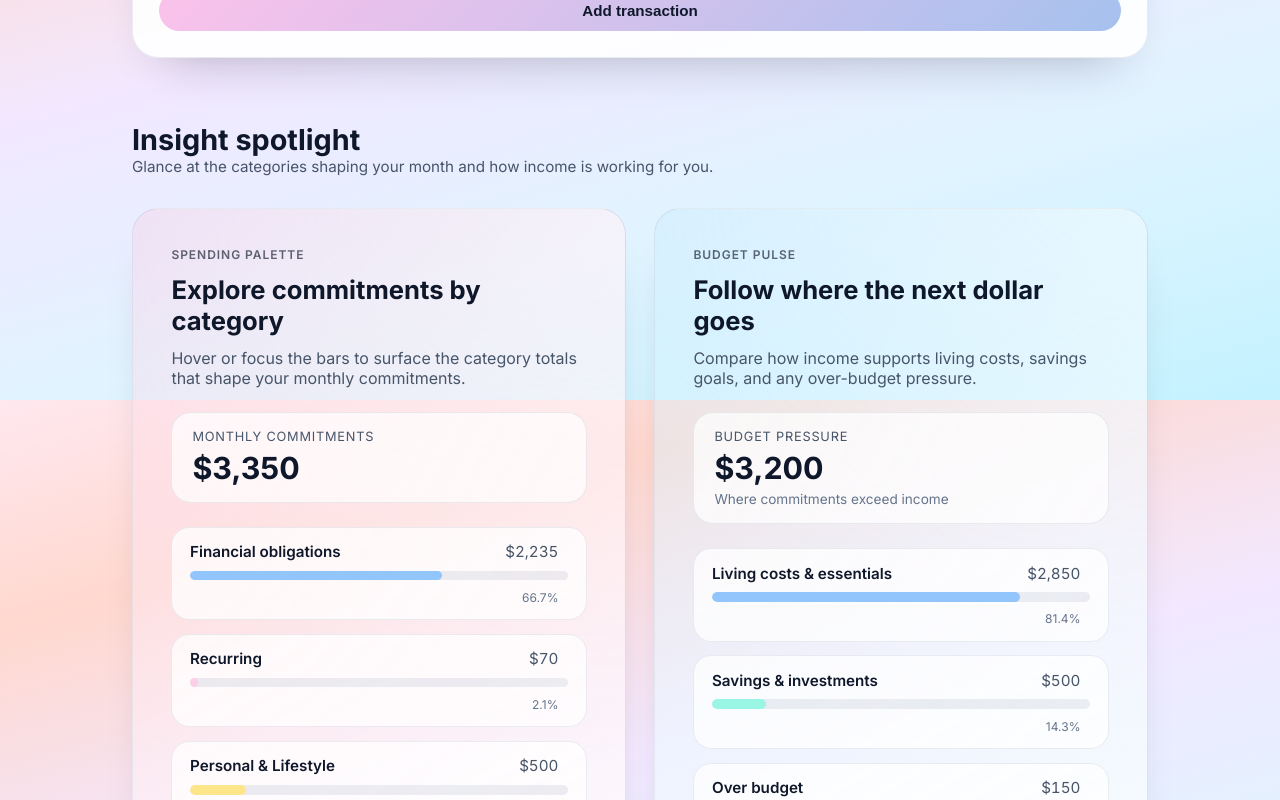
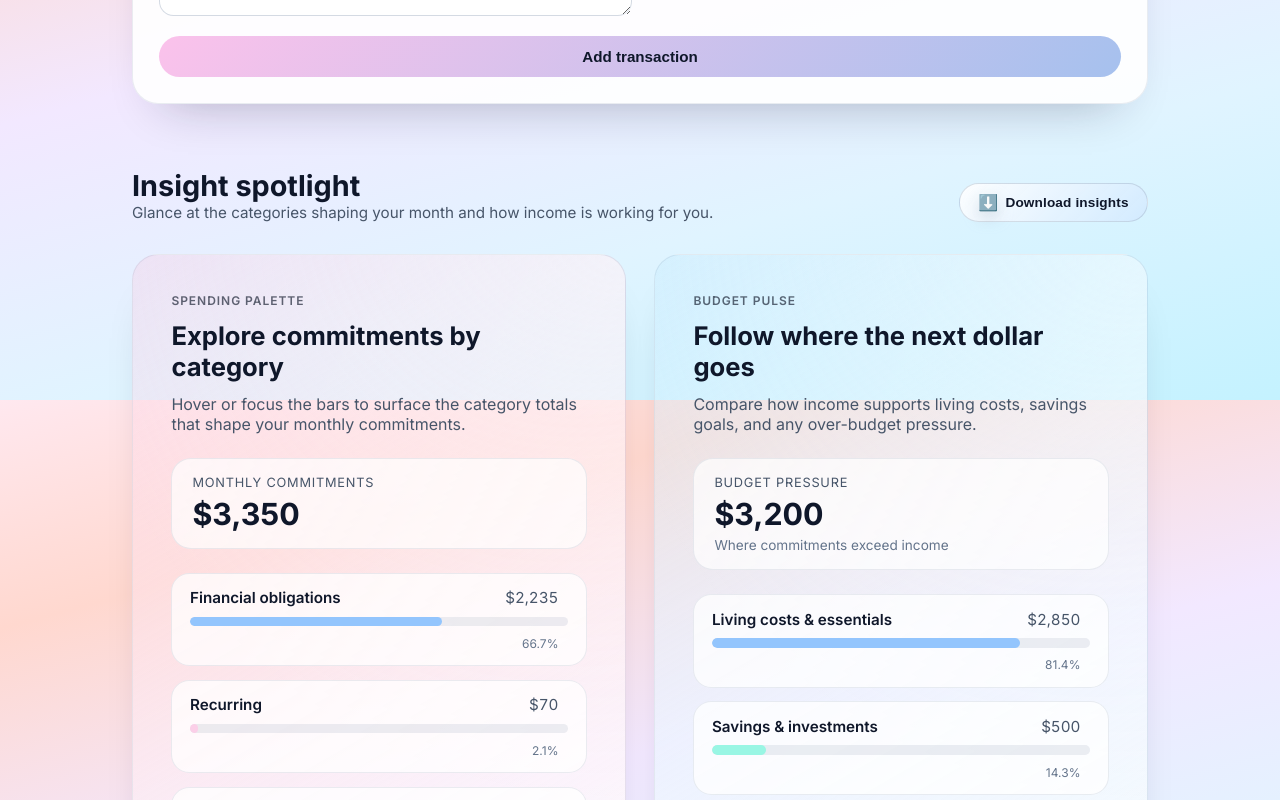
Before and after one commit to Razorblade3456/finance-tracker, a React (Vite) app: page / in a window 1280 px wide. Shown: the part 1200-2000 px from the top of the page. Built offline with nearby package versions, Linux system fonts and the light colour scheme.

Commit message:
Add downloadable exports for dashboard summaries

```diff
--- a/src/App.tsx
+++ b/src/App.tsx
@@ -1,8 +1,9 @@
-import { DragEvent as ReactDragEvent, useMemo, useState } from 'react';
+import { DragEvent as ReactDragEvent, useCallback, useMemo, useState } from 'react';
 import { Category, CategoryKey, Transaction, TransactionCadence } from './types';
 import { CategoryColumn } from './components/CategoryColumn';
 import { TransactionForm } from './components/TransactionForm';
 import { InsightList } from './components/InsightList';
+import { DownloadButton } from './components/DownloadButton';
 
 const cadenceToMonthlyFactor: Record<TransactionCadence, number> = {
   Weekly: 4,
@@ -192,10 +193,30 @@ export default function App() {
     []
   );
 
-  const formatCurrency = (value: number) => {
+  const formatCurrency = useCallback(
+    (value: number) => {
       const sign = value < 0 ? '-' : '';
       return `${sign}${formatter.format(Math.abs(value))}`;
-  };
+    },
+    [formatter]
+  );
+
+  const formatDate = useCallback((value: string) => {
+    if (!value) {
+      return '';
+    }
+
+    const parsed = new Date(value);
+    if (Number.isNaN(parsed.getTime())) {
+      return value;
+    }
+
+    return parsed.toLocaleDateString('en-US', {
+      month: 'short',
+      day: 'numeric',
+      year: 'numeric'
+    });
+  }, []);
 
   const pinnedTransactionSet = useMemo(
     () => new Set(pinnedTransactionIds),
@@ -575,6 +596,152 @@ export default function App() {
   const primaryCategories = categories.slice(0, midpoint);
   const secondaryCategories = categories.slice(midpoint);
 
+  type ExportTarget = 'monthly' | 'yearly' | 'categories' | 'insights' | 'pinned';
+
+  const downloadCsv = useCallback((fileName: string, headers: string[], rows: (string | number)[][]) => {
+    if (!rows.length) {
+      return;
+    }
+
+    const escapeCell = (cell: string | number) => {
+      const stringified = String(cell ?? '');
+      if (stringified.includes('"')) {
+        return `"${stringified.replace(/"/g, '""')}"`;
+      }
+
+      if (stringified.includes(',') || stringified.includes('\n')) {
+        return `"${stringified}"`;
+      }
+
+      return stringified;
+    };
+
+    const csvContent = [headers, ...rows]
+      .map((row) => row.map(escapeCell).join(','))
+      .join('\n');
+
+    const blob = new Blob([csvContent], { type: 'text/csv;charset=utf-8;' });
+    const url = URL.createObjectURL(blob);
+    const link = document.createElement('a');
+    link.href = url;
+    link.setAttribute('download', fileName);
+    document.body.appendChild(link);
+    link.click();
+    document.body.removeChild(link);
+    URL.revokeObjectURL(url);
+  }, []);
+
+  const handleDownload = useCallback(
+    (target: ExportTarget) => {
+      if (target === 'monthly') {
+        const headers = ['Metric', 'Amount', 'Notes'];
+        const rows: (string | number)[][] = [
+          ['Money coming in', formatCurrency(monthlyIncome), 'Average monthly income'],
+          ['Money going out', formatCurrency(monthlyCommitments), 'Bills, plans, and recurring costs'],
+          ['Set aside for savings', formatCurrency(monthlySavings), 'What you’re tucking away every month'],
+          [netLabel, formatCurrency(net), netNote]
+        ];
+
+        downloadCsv(
+          `monthly-summary-${selectedYear}-${String(Number(selectedMonth) + 1).padStart(2, '0')}.csv`,
+          headers,
+          rows
+        );
+        return;
+      }
+
+      if (target === 'yearly') {
+        const headers = ['Metric', 'Amount'];
+        const rows: (string | number)[][] = [
+          ['Yearly income', formatCurrency(yearlyOutlook.income)],
+          ['Yearly bills & plans', formatCurrency(yearlyOutlook.commitments)],
+          ['Saved across the year', formatCurrency(yearlyOutlook.savings)],
+          [yearlyOutlook.net >= 0 ? 'Estimated cushion' : 'Projected shortfall', formatCurrency(yearlyOutlook.net)]
+        ];
+
+        downloadCsv(`yearly-breakdown-${selectedYear}.csv`, headers, rows);
+        return;
+      }
+
+      if (target === 'categories') {
+        const headers = [
+          'Category',
+          'Transaction',
+          'Flow',
+          'Cadence',
+          'Original amount',
+          'Monthly equivalent',
+          'Date',
+          'Notes'
+        ];
+
+        const rows: (string | number)[][] = categories.flatMap((category) =>
+          category.transactions.map((transaction) => {
+            const monthlyEquivalent =
+              transaction.amount * cadenceToMonthlyFactor[transaction.cadence];
+
+            return [
+              category.name,
+              transaction.label,
+              transaction.flow,
+              transaction.cadence,
+              formatCurrency(transaction.amount),
+              formatCurrency(monthlyEquivalent),
+              formatDate(transaction.date),
+              transaction.note || ''
+            ];
+          })
+        );
+
+        downloadCsv('categories-transactions.csv', headers, rows);
+        return;
+      }
+
+      if (target === 'insights') {
+        const headers = ['Insight group', 'Label', 'Amount'];
+        const rows: (string | number)[][] = [
+          ...insights.spending.bars.map((bar) => ['Spending commitments', bar.name, formatCurrency(bar.value)]),
+          ...insights.allocation.bars.map((bar) => ['Budget allocation', bar.name, formatCurrency(bar.value)])
+        ];
+
+        downloadCsv('insights-overview.csv', headers, rows);
+        return;
+      }
+
+      if (target === 'pinned') {
+        const headers = ['Pinned item', 'Category', 'Monthly value'];
+        const rows: (string | number)[][] = pinnedSummary.items.map((item) => [
+          item.name,
+          item.categoryName,
+          formatCurrency(item.value)
+        ]);
+
+        downloadCsv('pinned-transactions.csv', headers, rows);
+      }
+    },
+    [
+      categories,
+      downloadCsv,
+      formatCurrency,
+      formatDate,
+      insights.allocation.bars,
+      insights.spending.bars,
+      monthlyCommitments,
+      monthlyIncome,
+      monthlySavings,
+      net,
+      netLabel,
+      netNote,
+      pinnedSummary.items,
+      selectedMonth,
+      selectedYear,
+      yearlyOutlook.commitments,
+      yearlyOutlook.income,
+      yearlyOutlook.net,
+      yearlyOutlook.savings
+    ]
+  );
+
   return (
     <div className="app-shell">
       <header className="header">
@@ -615,6 +782,11 @@ export default function App() {
                 </select>
               </label>
               <span className="summary-pill">{monthLabel} {selectedYear}</span>
+              <DownloadButton
+                label="Download month (.csv)"
+                onClick={() => handleDownload('monthly')}
+                aria-label={`Download ${monthLabel} ${selectedYear} summary`}
+              />
             </div>
           </div>
           <div className="summary-grid">
@@ -652,6 +824,14 @@ export default function App() {
           <div>
             <h2>Insight spotlight</h2>
             <p>Glance at the categories shaping your month and how income is working for you.</p>
+          </div>
+          <div className="section-heading__actions">
+            <DownloadButton
+              label="Download insights"
+              onClick={() => handleDownload('insights')}
+              disabled={!insights.spending.bars.length && !insights.allocation.bars.length}
+              aria-label="Download insight spotlight data"
+            />
           </div>
         </div>
         <div className="insights-grid">
@@ -715,6 +895,14 @@ export default function App() {
               revisit later.
             </p>
           </div>
+          <div className="section-heading__actions">
+            <DownloadButton
+              label="Download transactions"
+              onClick={() => handleDownload('categories')}
+              disabled={!categories.some((category) => category.transactions.length)}
+              aria-label="Download all category transactions"
+            />
+          </div>
         </div>
         <div className="category-layout">
           <div className="category-layout__row category-layout__row--primary">
@@ -761,11 +949,19 @@ export default function App() {
       <section className="section-block pinned-section">
         <div className="pinned-card">
           <div className="pinned-header">
+            <div className="pinned-header__intro">
               <h2>Pinned transactions</h2>
               <p>
                 Hover a transaction above and tap the pin to watch it here. We’ll keep these synced
                 once sign-in and the database ship.
               </p>
+            </div>
+            <DownloadButton
+              label="Download pinned"
+              onClick={() => handleDownload('pinned')}
+              disabled={!pinnedSummary.items.length}
+              aria-label="Download pinned transactions"
+            />
           </div>
 
           {pinnedSummary.items.length ? (
@@ -847,6 +1043,11 @@ export default function App() {
                 ))}
               </select>
             </label>
+            <DownloadButton
+              label="Download year (.csv)"
+              onClick={() => handleDownload('yearly')}
+              aria-label={`Download yearly breakdown for ${selectedYear}`}
+            />
           </div>
           <div className="yearly-grid">
             <div className="yearly-stat">
--- /dev/null
+++ b/src/components/DownloadButton.tsx
@@ -0,0 +1,16 @@
+import { ComponentPropsWithoutRef } from 'react';
+
+interface DownloadButtonProps extends ComponentPropsWithoutRef<'button'> {
+  label: string;
+}
+
+export function DownloadButton({ label, className = '', ...buttonProps }: DownloadButtonProps) {
+  return (
+    <button type="button" className={`export-button ${className}`.trim()} {...buttonProps}>
+      <span className="export-button__icon" aria-hidden="true">
+        ⬇️
+      </span>
+      <span className="export-button__label">{label}</span>
+    </button>
+  );
+}
--- a/src/styles.css
+++ b/src/styles.css
@@ -128,7 +128,7 @@ a {
 .section-heading {
   display: flex;
   flex-direction: column;
-  gap: 0.5rem;
+  gap: 0.75rem;
 }
 
 .section-heading h2 {
@@ -141,6 +141,13 @@ a {
   color: #475569;
   max-width: 40rem;
   font-size: 0.95rem;
+}
+
+.section-heading__actions {
+  display: flex;
+  flex-wrap: wrap;
+  gap: 0.6rem;
+  align-items: center;
 }
 
 .summary-card {
@@ -207,6 +214,54 @@ a {
   box-shadow: 0 12px 24px -18px rgba(148, 163, 184, 0.35);
 }
 
+.export-button {
+  display: inline-flex;
+  align-items: center;
+  gap: 0.45rem;
+  border-radius: 999px;
+  padding: 0.55rem 1.15rem;
+  font-weight: 600;
+  font-size: 0.85rem;
+  letter-spacing: 0.01em;
+  background: linear-gradient(135deg, rgba(255, 255, 255, 0.92), rgba(209, 233, 255, 0.88));
+  border: 1px solid rgba(148, 163, 184, 0.35);
+  box-shadow: 0 14px 28px -20px rgba(15, 23, 42, 0.35);
+  color: #0f172a;
+  cursor: pointer;
+  transition: transform var(--transition-snappy), box-shadow var(--transition-snappy),
+    background var(--transition-snappy);
+  white-space: nowrap;
+}
+
+.export-button:hover:not(:disabled),
+.export-button:focus-visible:not(:disabled) {
+  transform: translateY(-1px);
+  box-shadow: 0 20px 36px -20px rgba(15, 23, 42, 0.4);
+  background: linear-gradient(135deg, rgba(255, 255, 255, 0.98), rgba(194, 228, 255, 0.95));
+}
+
+.export-button:focus-visible {
+  outline: 2px solid rgba(59, 130, 246, 0.45);
+  outline-offset: 2px;
+}
+
+.export-button:disabled {
+  opacity: 0.6;
+  cursor: not-allowed;
+  transform: none;
+  box-shadow: 0 0 0 rgba(15, 23, 42, 0);
+}
+
+.export-button__icon {
+  font-size: 1rem;
+  filter: drop-shadow(0 6px 8px rgba(148, 163, 184, 0.35));
+}
+
+.export-button__label {
+  display: inline-flex;
+  align-items: center;
+}
+
 .summary-pill {
   display: inline-flex;
   align-items: center;
@@ -222,6 +277,16 @@ a {
 }
 
 @media (min-width: 768px) {
+  .section-heading {
+    flex-direction: row;
+    justify-content: space-between;
+    align-items: flex-end;
+  }
+
+  .section-heading__actions {
+    justify-content: flex-end;
+  }
+
   .summary-header {
     flex-direction: row;
     align-items: flex-start;
@@ -611,6 +676,18 @@ a {
   transition: transform var(--transition-snappy), box-shadow var(--transition-snappy);
 }
 
+.pinned-header {
+  display: flex;
+  flex-direction: column;
+  gap: 1rem;
+}
+
+.pinned-header__intro {
+  display: flex;
+  flex-direction: column;
+  gap: 0.5rem;
+}
+
 .pinned-header h2 {
   margin-bottom: 0.5rem;
 }
@@ -620,6 +697,18 @@ a {
   max-width: 36rem;
   color: rgba(71, 85, 105, 0.72);
   font-size: 0.95rem;
+}
+
+@media (min-width: 768px) {
+  .pinned-header {
+    flex-direction: row;
+    align-items: flex-start;
+    justify-content: space-between;
+  }
+
+  .pinned-header__intro {
+    max-width: 70%;
+  }
 }
 
 .pinned-bar {
```
Lines whose indentation alone changed are shown as unchanged.
